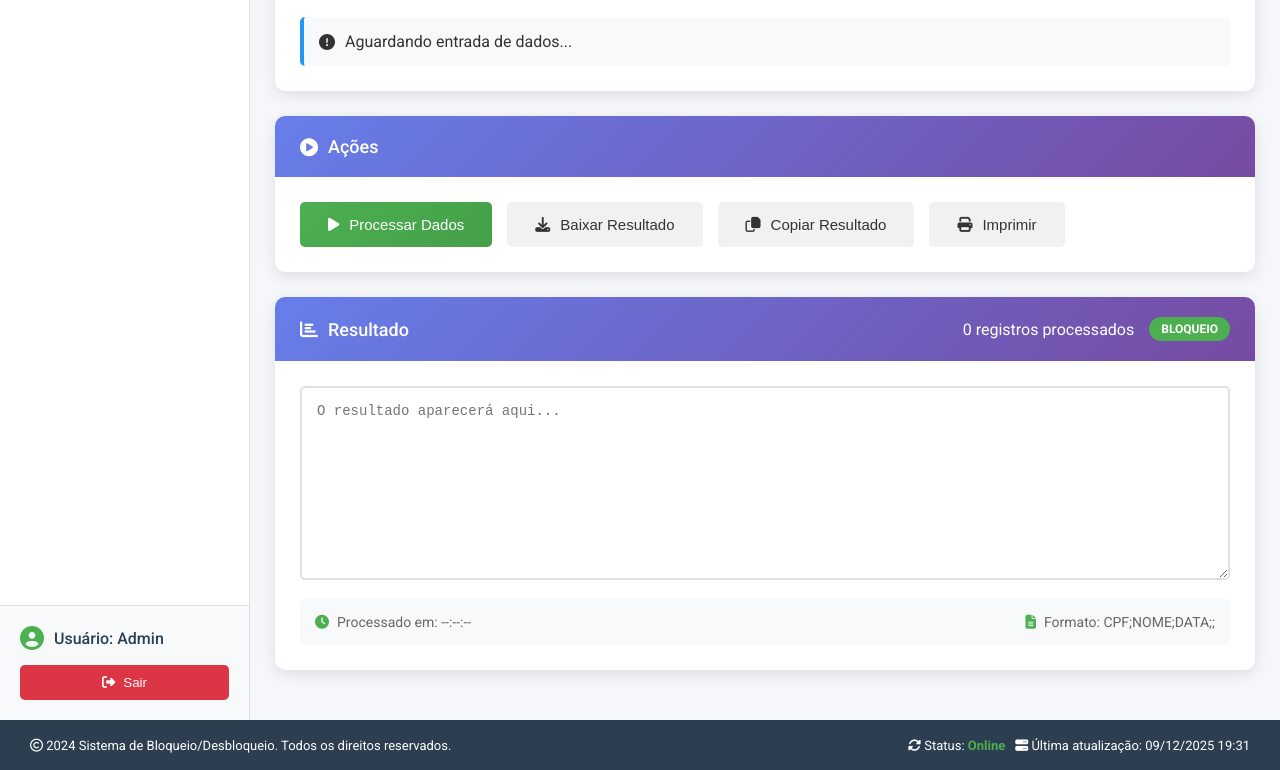
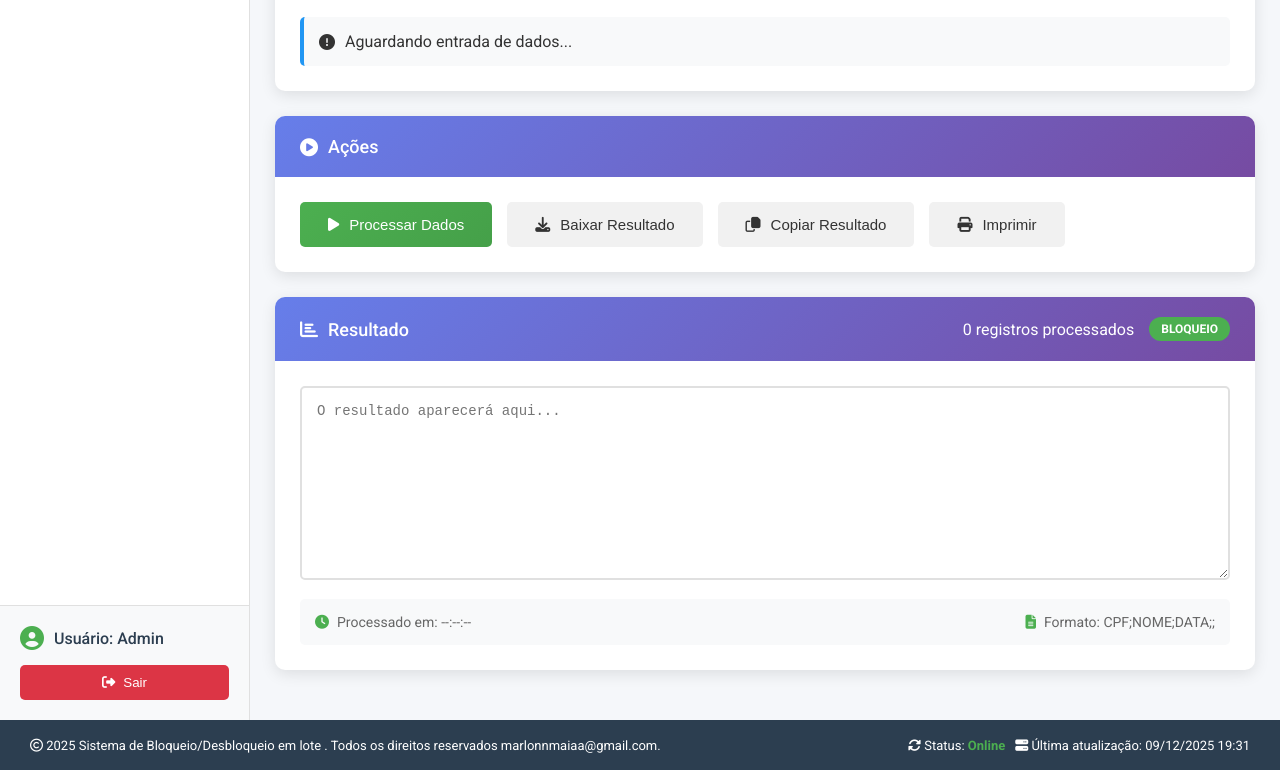
Before and after one commit to MarlonMaiaa/SiaKnifer, a plain HTML site: page index.html in a window 1280 px wide. Shown: the part 867-1637 px from the top of the page. Drawn offline with Linux system fonts and the light colour scheme.

Commit message:
diretos autorais

```diff
--- a/index.html
+++ b/index.html
@@ -234,7 +234,7 @@
         <footer class="footer">
             <div class="footer-content">
                 <div class="footer-left">
-                    <p><i class="far fa-copyright"></i> 2024 Sistema de Bloqueio/Desbloqueio. Todos os direitos reservados.</p>
+                    <p><i class="far fa-copyright"></i> 2025 Sistema de Bloqueio/Desbloqueio em lote . Todos os direitos reservados marlonnmaiaa@gmail.com.</p>
                 </div>
                 <div class="footer-right">
                     <p><i class="fas fa-sync-alt"></i> Status: <span id="system-status" class="status-active">Online</span></p>
```
